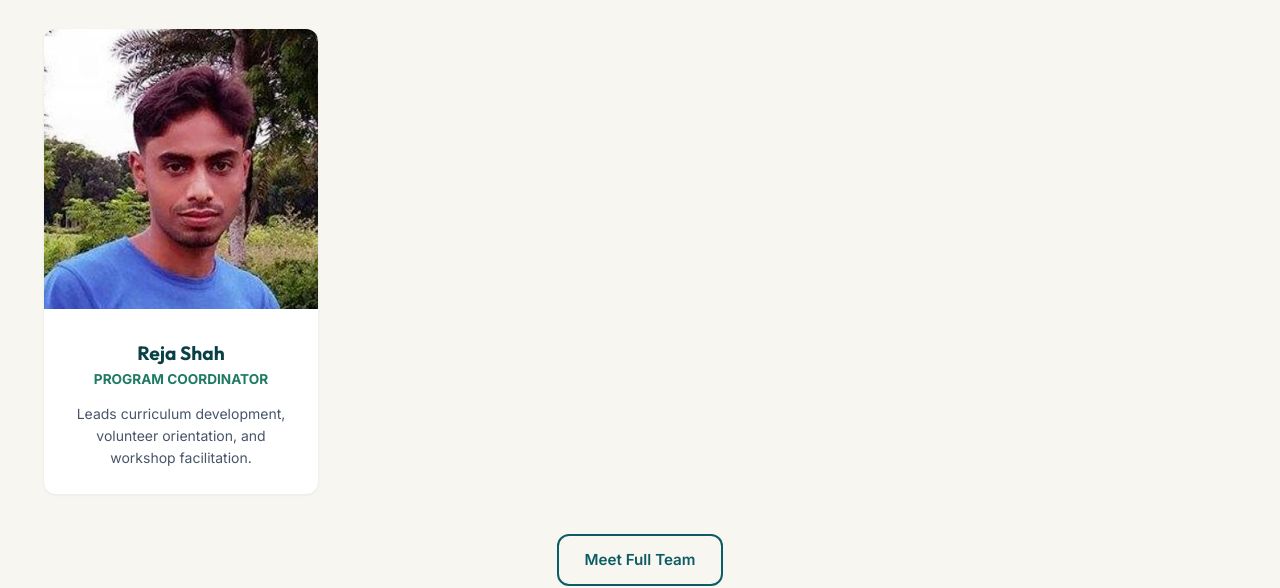
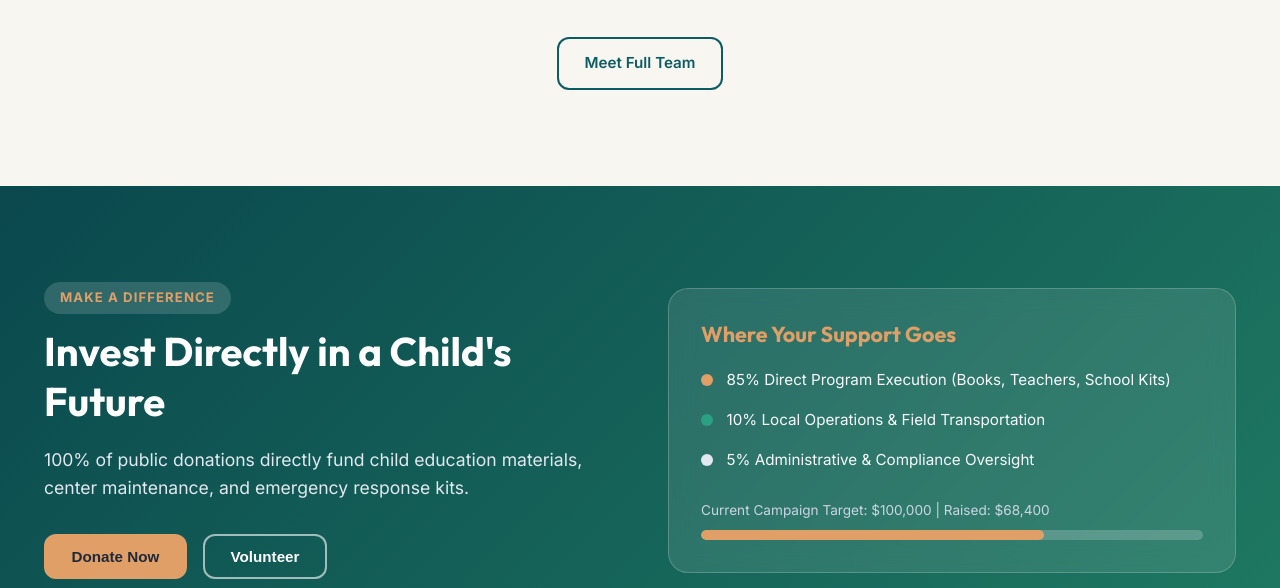
Before and after one commit to mhashiq/DinghyFoundation, a website built with Vite: page index.html in a window 1280 px wide. Shown: the part 5580-6168 px from the top of the page. Built offline with nearby package versions, Linux system fonts and the light colour scheme; files whose address does not match are found by name.

Commit message:
Show first 4 team members on home page and all 5 on dedicated team page

```diff
--- a/index.html
+++ b/index.html
@@ -347,16 +347,6 @@
               <p class="team-bio" data-i18n="team4_bio">Manages field projects, school supplies distribution, and local community outreach.</p>
             </div>
           </div>
-
-          <!-- Member 5: Reja Shah -->
-          <div class="team-card">
-            <img src="assets/img/team/4.jpg" alt="Reja Shah" class="team-avatar" onerror="this.src='assets/img/team-hero.jpg'">
-            <div class="team-info">
-              <h3 class="team-name" data-i18n="team5_name">Reja Shah</h3>
-              <div class="team-role" data-i18n="team5_role">Program Coordinator</div>
-              <p class="team-bio" data-i18n="team5_bio">Leads curriculum development, volunteer orientation, and workshop facilitation.</p>
-            </div>
-          </div>
         </div>
 
         <div style="text-align: center; margin-top: 2.5rem;">
```
Also changed, not shown: dist/index.html.
